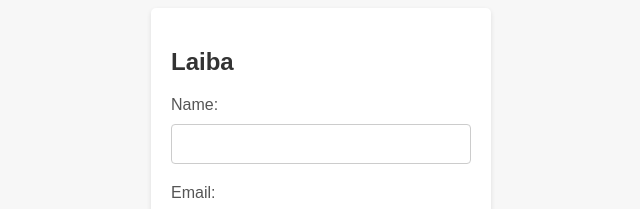
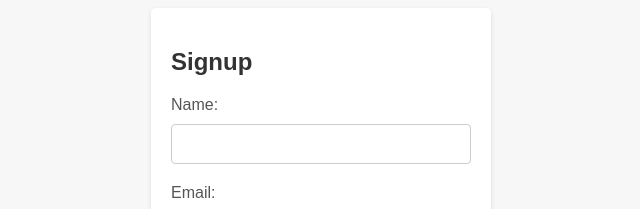
Before and after one commit to fa19-bcs-034-laibakanwal/taskaws, a plain HTML site: page index.html in a window 1280 px wide. Shown: the top 209 px of the page, 319-959 px from the left. Drawn offline with Linux system fonts and the light colour scheme.

Commit message:
Update index.html

```diff
--- a/index.html
+++ b/index.html
@@ -58,7 +58,7 @@
 
   <form action="/signup" method="post">
     <div>
-      <h2>Laiba</h2>
+      <h2>Signup</h2>
       <label for="name">Name:</label>
       <input type="text" id="name" name="name" required>
     </div>
```
